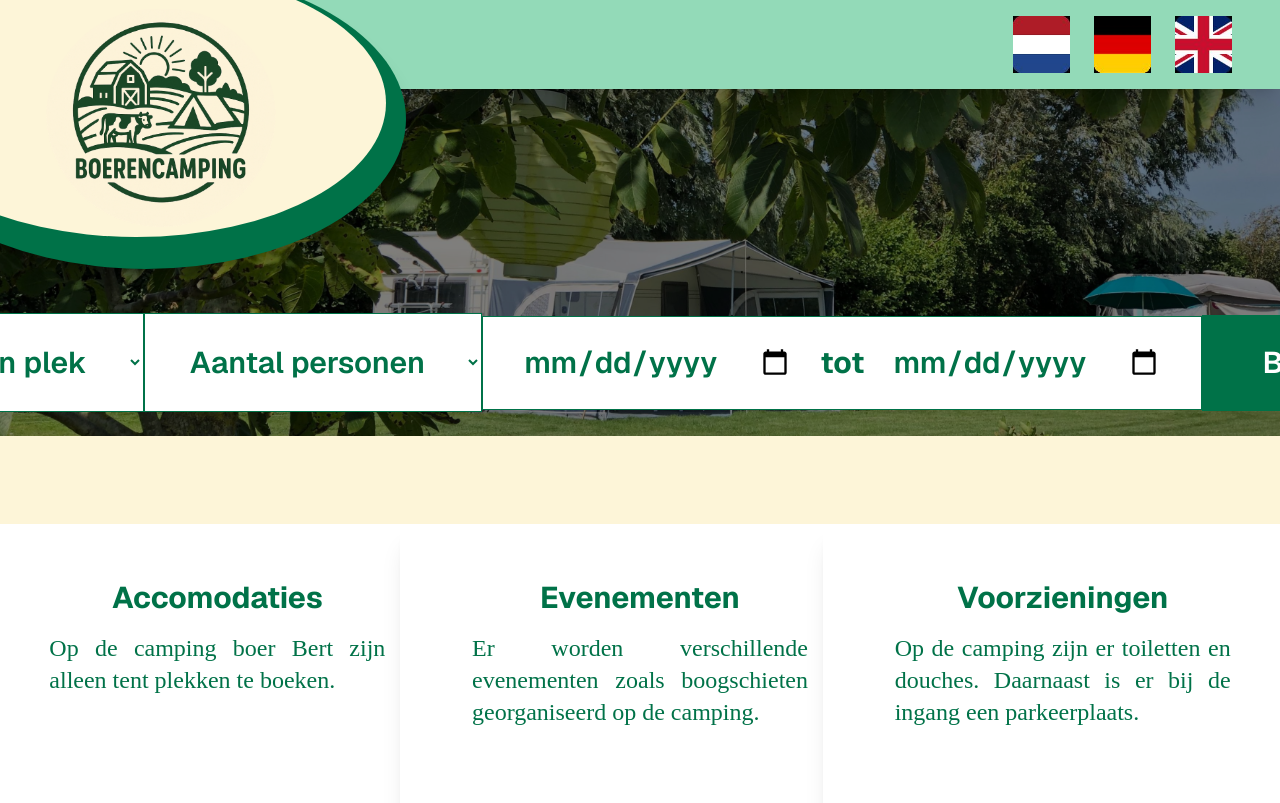
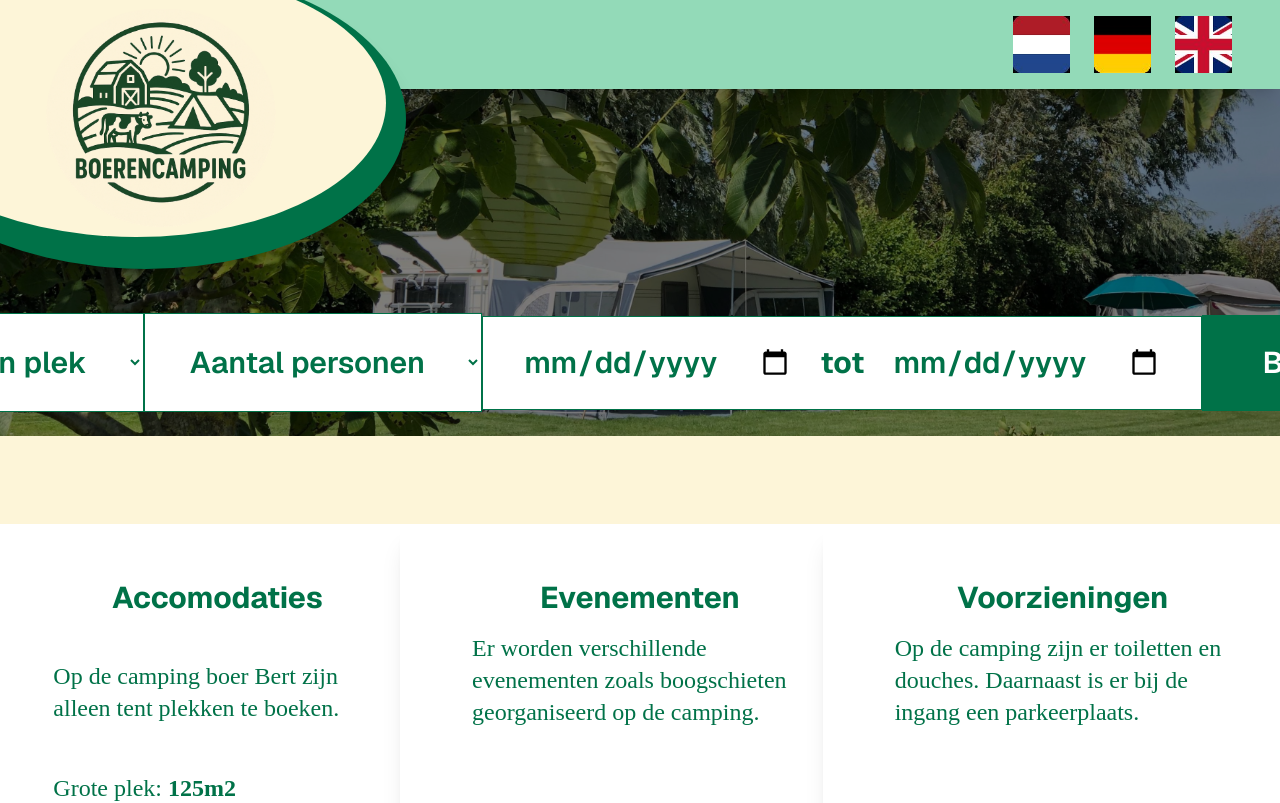
Before and after one commit to Powerboy2015/boer-bert-registratiesysteem, a Next.js app in the folder next.js/: page /klanten/1 in a window 1280 px wide. Shown: the top 803 px of the page. Built offline with nearby package versions, Linux system fonts and the light colour scheme.

Commit message:
fix fix (#58)

```diff
--- a/next.js/src/app/klanten/1/page.tsx
+++ b/next.js/src/app/klanten/1/page.tsx
@@ -49,8 +49,7 @@ export default function Reservering1() {
               <div
                 className={`absolute top-full -translate-x-1/4 -translate-y-2/5 z-50 md:block hidden
                transition-transform transition-opacity duration-300 ease-[cubic-bezier(0.4,0,0.2,1)]
-              ${shrink ? "-translate-y-[60%]" : "-translate-y-1/4"} ${
-                  shrink ? "scale-60" : "scale-100"
+              ${shrink ? "-translate-y-[60%]" : "-translate-y-1/4"} ${shrink ? "scale-60" : "scale-100"
                   }`}
               >
                 <div className="hover:shadow-[inset_0_2px_4px_rgba(0,0,0,0.9)] shadow-xl/20 bg-[#007248] max-width-[300px] rounded-[50%] h-75 w-130">
@@ -214,13 +213,11 @@ export default function Reservering1() {
                       <p className="text-3xl mt-5">Accomodaties</p>
                     </div>
                     <div className="p-6">
-                      <p
-                        className="text-2xl text-justify m-12 mt-6"
-                        style={{ fontFamily: "Roboto mono" }}
-                      >
-                        Op de camping boer Bert zijn alleen tent plekken te
-                        boeken.
-                      </p>
+                      <div className="p-1">
+                        <p className="text-2xl m-12 mt-" style={{ fontFamily: 'Roboto mono' }}>Op de camping boer Bert zijn alleen tent plekken te boeken.</p>
+                        <p className="text-2xl mx-12 mt-" style={{ fontFamily: 'Roboto mono' }}>Grote plek: <b>125m2</b></p>
+                        <p className="text-2xl mx-12 mt-" style={{ fontFamily: 'Roboto mono' }}>Kleine plek: <b>60m2</b></p>
+                      </div>
                     </div>
                   </div>
                 </div>{" "}
@@ -232,7 +229,7 @@ export default function Reservering1() {
                     </div>
                     <div className="p-6">
                       <p
-                        className="text-2xl text-justify m-12 mt-6"
+                        className="text-2xl m-12 mt-6"
                         style={{ fontFamily: "Roboto mono" }}
                       >
                         Er worden verschillende evenementen zoals boogschieten
@@ -249,7 +246,7 @@ export default function Reservering1() {
                     </div>
                     <div className="p-6">
                       <p
-                        className="text-2xl text-justify m-12 mt-6"
+                        className="text-2xl m-12 mt-6"
                         style={{ fontFamily: "Roboto mono" }}
                       >
                         Op de camping zijn er toiletten en douches. Daarnaast is
@@ -265,6 +262,7 @@ export default function Reservering1() {
             {/*geen idee meer waarvoor de div. heb een copypasta van de home pagina gebruikt :p */}
           </section>
         </div>{" "}
+
         {/*section met random info*/}
         <footer
           className="p-4 px-10 bg-[#93DAB8] font-bold text-[25px] justify-between flex-row items-center md:flex hidden"
--- a/next.js/src/app/klanten/afrekenen/page.tsx
+++ b/next.js/src/app/klanten/afrekenen/page.tsx
@@ -92,9 +92,8 @@ export default function Reservering2() {
               <div
                 className={`absolute top-full -translate-x-1/4 -translate-y-2/5 z-50
                transition-transform transition-opacity duration-300 ease-[cubic-bezier(0.4,0,0.2,1)]
-              ${shrink ? "-translate-y-[60%]" : "-translate-y-1/4"} ${
-                  shrink ? "scale-60" : "scale-100"
-                }`}
+              ${shrink ? "-translate-y-[60%]" : "-translate-y-1/4"} ${shrink ? "scale-60" : "scale-100"
+                  }`}
               >
                 <div className="hover:shadow-[inset_0_2px_4px_rgba(0,0,0,0.9)] shadow-xl/20 bg-[#007248] max-width-[300px] rounded-[50%] h-75 w-130 hidden md:block">
                   <div className="hover:shadow-[inset_0_2px_4px_rgba(0,0,0,0.5)] pl-40 pt-10 bg-[#FDF5D8] max-width-[200px] rounded-[50%] h-67 w-125">
@@ -207,6 +206,53 @@ export default function Reservering2() {
                           </div>
                         </div>{" "}
                         {/*achternaam */}
+                        <div className="flex md:flex-row flex-col mb-7 justify-center text-justify gap-5 text-lg font-medium my-auto mx-auto items-center">
+                          <div
+                            className="text-xl mt-5"
+                            style={{ fontFamily: "Roboto mono" }}
+                          >
+                            Email:
+                            <div className="mt-3">
+                              <input
+                                list="Email klant"
+                                onChange={(e) => setEmail(e.target.value)}
+                                className="bg-[#FFFFFF] text-[#595959ff]-2xl rounded-md border-2 border-[#ccc] md:w-[280px] h-[50px] px-[15px]"
+                                type="email"
+                              ></input>
+                              <datalist id="ligging-in-het-park">
+                                <option value="in de zon" />
+                                <option value="in de schaduw" />
+                                <option value="bij het water" />
+                                <option value="vlakbij de ingang" />
+                                <option value="langs de hoodfweg" />
+                              </datalist>
+                            </div>
+                          </div>{" "}
+                          {/*email */}
+                          <div
+                            className="text-xl mt-5"
+                            style={{ fontFamily: "Roboto mono" }}
+                          >
+                            Telefoon nummer:
+                            <div className="mt-3">
+                              <input
+                                list="Telefoon klant"
+                                required
+                                onChange={(e) => setTelnr(e.target.value)}
+                                className="bg-[#FFFFFF] text-[#595959ff]-2xl rounded-md border-2 border-[#ccc] md:w-[280px] h-[50px] px-[15px]"
+                                pattern="^06-\d{8}$"
+                              ></input>
+                              <datalist id="ligging-in-het-park">
+                                <option value="in de zon" />
+                                <option value="in de schaduw" />
+                                <option value="bij het water" />
+                                <option value="vlakbij de ingang" />
+                                <option value="langs de hoodfweg" />
+                              </datalist>
+                            </div>
+                          </div>{" "}
+                          {/*telefoon nummer */}
+                        </div>
                         <div
                           className="text-xl mt-5"
                           style={{ fontFamily: "Roboto mono" }}
@@ -237,14 +283,13 @@ export default function Reservering2() {
                           className="text-xl"
                           style={{ fontFamily: "Roboto mono" }}
                         >
-                          Telefoon nummer:
+                          Postcode:
                           <div className="mt-3">
                             <input
-                              list="Telefoon klant"
+                              list="Postcode klant"
+                              className="bg-[#FFFFFF] text-[#595959ff]-2xl rounded-md border-2 border-[#ccc] w-[280] h-[50px] px-[15px]"
+                              pattern="[0-9]{4}[A-Z]{2}"
                               required
-                              onChange={(e) => setTelnr(e.target.value)}
-                              className="bg-[#FFFFFF] text-[#595959ff]-2xl rounded-md border-2 border-[#ccc] md:w-[280px] h-[50px] px-[15px]"
-                              pattern="^06-\d{8}$"
                             ></input>
                             <datalist id="ligging-in-het-park">
                               <option value="in de zon" />
@@ -255,7 +300,7 @@ export default function Reservering2() {
                             </datalist>
                           </div>
                         </div>{" "}
-                        {/*telefoon nummer */}
+                        {/*postcode */}
                         <div
                           className="text-xl mt-"
                           style={{ fontFamily: "Roboto mono" }}
@@ -281,52 +326,6 @@ export default function Reservering2() {
                         {/*plaats */}
                       </div>
 
-                      <div className="flex md:flex-row flex-col mb-7 justify-center text-justify gap-5 text-lg font-medium my-auto mx-auto items-center">
-                        <div
-                          className="text-xl mt-5"
-                          style={{ fontFamily: "Roboto mono" }}
-                        >
-                          Email:
-                          <div className="mt-3">
-                            <input
-                              list="Email klant"
-                              onChange={(e) => setEmail(e.target.value)}
-                              className="bg-[#FFFFFF] text-[#595959ff]-2xl rounded-md border-2 border-[#ccc] md:w-[280px] h-[50px] px-[15px]"
-                              type="email"
-                            ></input>
-                            <datalist id="ligging-in-het-park">
-                              <option value="in de zon" />
-                              <option value="in de schaduw" />
-                              <option value="bij het water" />
-                              <option value="vlakbij de ingang" />
-                              <option value="langs de hoodfweg" />
-                            </datalist>
-                          </div>
-                        </div>{" "}
-                        {/*email */}
-                        <div
-                          className="text-xl mt-5"
-                          style={{ fontFamily: "Roboto mono" }}
-                        >
-                          Postcode:
-                          <div className="mt-3">
-                            <input
-                              list="Postcode klant"
-                              className="bg-[#FFFFFF] text-[#595959ff]-2xl rounded-md border-2 border-[#ccc] w-[280] h-[50px] px-[15px]"
-                              pattern="[0-9]{4}[A-Z]{2}"
-                              required
-                            ></input>
-                            <datalist id="ligging-in-het-park">
-                              <option value="in de zon" />
-                              <option value="in de schaduw" />
-                              <option value="bij het water" />
-                              <option value="vlakbij de ingang" />
-                              <option value="langs de hoodfweg" />
-                            </datalist>
-                          </div>
-                        </div>{" "}
-                        {/*postcode */}
-                      </div>
 
                       <div className="flex mx-auto my-auto items-center">
                         <div className="my-auto mx-auto items-center text-center p-1 ">
```
Lines whose indentation alone changed are shown as unchanged.
